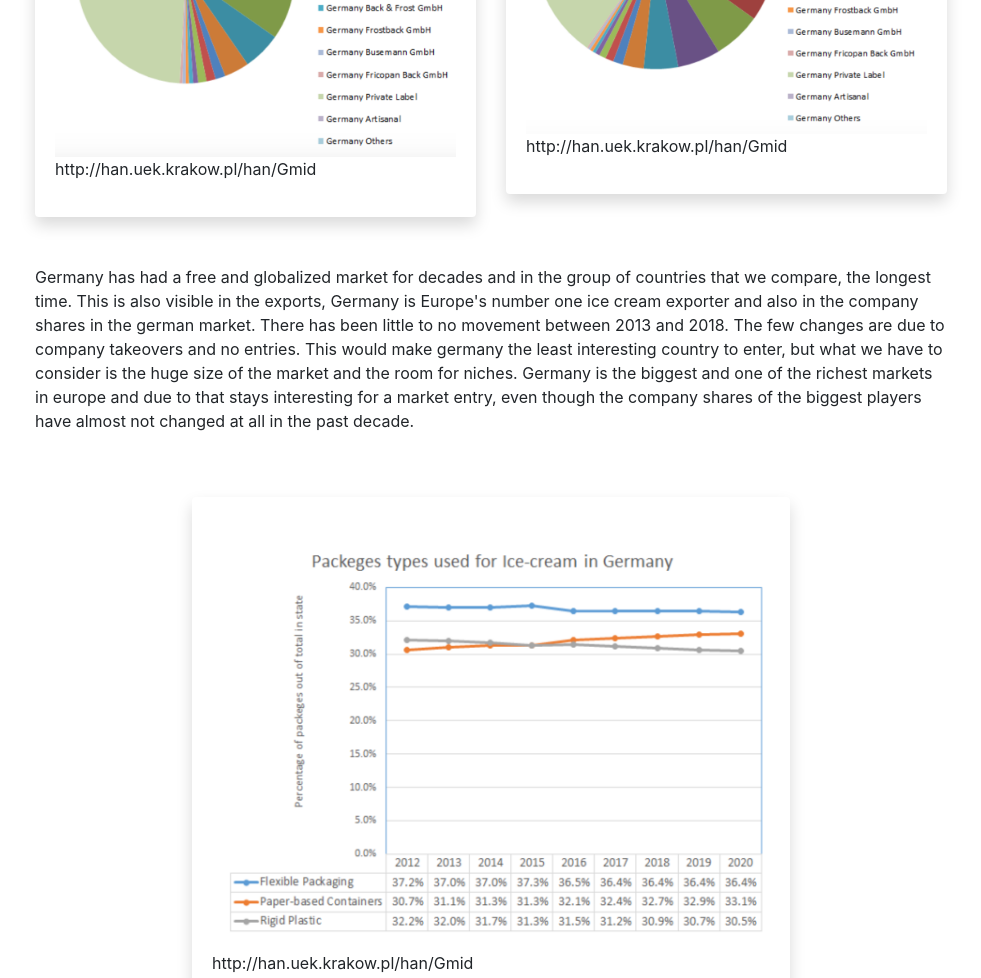
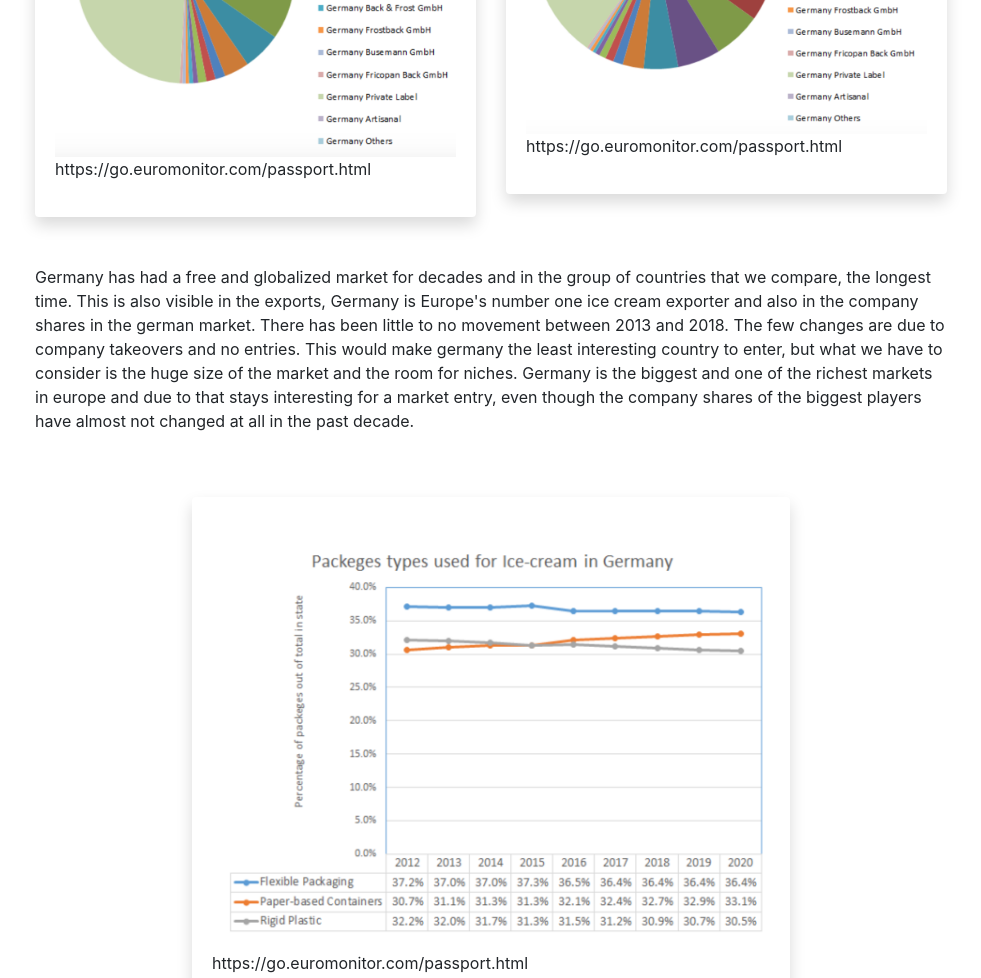
Before and after one commit to pedrofilipefontes/market-analysis-project, a website with bundled scripts: page index.html in a window 1280 px wide. Shown: the part 3640-4618 px from the top of the page, without its empty margins (285-1266 px from the left). Built offline with nearby package versions, Linux system fonts and the light colour scheme; a web font is replaced by a local one.

Commit message:
comments

```diff
--- a/index.html
+++ b/index.html
@@ -298,7 +298,7 @@
           <div class="card-body bg-white shadow rounded">
             <p>Germany 2013</p>
             <img class="img-fluid mt-4" src="img/germany1.png" alt="graph-data">
-            <p>http://han.uek.krakow.pl/han/Gmid</p>
+            <p>https://go.euromonitor.com/passport.html</p>
             <!-- <h4 class="text-dark">Germany 2013</h4>
             <canvas id="germany1"></canvas> -->
 
@@ -308,7 +308,7 @@
           <div class="card-body bg-white shadow rounded">
             <p>Germany 2018</p>
             <img class="img-fluid mt-4" src="img/germany2.png" alt="graph-data">
-            <p>http://han.uek.krakow.pl/han/Gmid</p>
+            <p>https://go.euromonitor.com/passport.html</p>
             <!-- <h4 class="text-dark">Germany 2018</h4>
             <canvas id="germany2"></canvas> -->
           </div>
@@ -337,7 +337,7 @@
         <div class="col-md-8 mt-4">
           <div class="card-body bg-white shadow rounded">
             <img class="img-fluid mt-4 mb-3" src="img/germany3.png" alt="graph-data">
-            <p>http://han.uek.krakow.pl/han/Gmid</p>
+            <p>https://go.euromonitor.com/passport.html</p>
             <!-- <h4 class="text-dark">Germany 2013</h4>
             <canvas id="germany3"></canvas> -->
             <p>In Germany, there is a bigger diversity of packaging types than Poland and Ukraine.This is due to the
@@ -389,7 +389,7 @@
           <div class="card-body bg-white shadow rounded">
             <p>Poland 2013</p>
             <img class="img-fluid mt-4" src="img/poland1.png" alt="graph-data">
-            <p>http://han.uek.krakow.pl/han/Gmid</p>
+            <p>https://go.euromonitor.com/passport.html</p>
             <!-- <h4 class="text-dark">Poland 2013 (%)</h4>
             <canvas id="poland1"></canvas> -->
           </div>
@@ -398,7 +398,7 @@
           <div class="card-body bg-white shadow rounded">
             <p>Poland 2018</p>
             <img class="img-fluid mt-4" src="img/poland2.png" alt="graph-data">
-            <p>http://han.uek.krakow.pl/han/Gmid</p>
+            <p>https://go.euromonitor.com/passport.html</p>
             <!-- <h4 class="text-dark">Poland 2018</h4>
             <canvas id="poland2"></canvas> -->
           </div>
@@ -428,7 +428,7 @@
         <div class="col-md-8 col mt-4">
           <div class="card-body bg-white shadow rounded">
             <img class="img-fluid mt-4 mb-3" src="img/poland3.png" alt="graph-data">
-            <p>http://han.uek.krakow.pl/han/Gmid</p>
+            <p>https://go.euromonitor.com/passport.html</p>
             <!-- <h4 class="text-dark">Poland 2013</h4>
             <canvas id="poland3"></canvas> -->
             <p>The polish situation is similar to the Ukrainian. A large part of the market belongs to flexible
@@ -483,7 +483,7 @@
           <div class="card-body bg-white shadow rounded">
             <p>Ukraine 2013</p>
             <img class="img-fluid mt-4" src="img/ukraine1.png" alt="graph-data">
-            <p>http://han.uek.krakow.pl/han/Gmid</p>
+            <p>https://go.euromonitor.com/passport.html</p>
             <!-- <h4 class="text-dark">Poland 2013 (%)</h4>
               <canvas id="poland1"></canvas> -->
           </div>
@@ -492,7 +492,7 @@
           <div class="card-body bg-white shadow rounded">
             <p>Ukraine 2018</p>
             <img class="img-fluid mt-4" src="img/ukraine2.png" alt="graph-data">
-            <p>http://han.uek.krakow.pl/han/Gmid</p>
+            <p>https://go.euromonitor.com/passport.html</p>
             <!-- <h4 class="text-dark">Poland 2018</h4>
               <canvas id="poland2"></canvas> -->
           </div>
@@ -521,7 +521,7 @@
           <div class="col-8 mt-4">
             <div class="card-body bg-white shadow rounded">
               <img class="img-fluid mt-4 mb-3" src="img/ukraine3.png" alt="graph-data">
-              <p>http://han.uek.krakow.pl/han/Gmid</p>
+              <p>https://go.euromonitor.com/passport.html</p>
               <!-- <h4 class="text-dark">Poland 2013</h4>
               <canvas id="poland3"></canvas> -->
               <p>Ukrainian producers prefer flexible packaging because of the flexibility it offers and it low price.
@@ -568,7 +568,7 @@
             </p>
             <div class="text-center">
               <img class="img-fluid w-50 mt-4" src="img/graph-expend.png" alt="graph-data">
-              <p>http://han.uek.krakow.pl/han/Gmid</p>
+              <p>https://go.euromonitor.com/passport.html</p>
             </div>
           </div>
         </div>
@@ -601,7 +601,7 @@
             </p>
             <div class="text-center">
               <img class="img-fluid w-50 mt-4" src="img/year-tend.png" alt="graph-data">
-              <p>http://han.uek.krakow.pl/han/Gmid</p>
+              <p>https://go.euromonitor.com/passport.html</p>
             </div>
           </div>
         </div>
@@ -630,7 +630,7 @@
             </p>
             <div class="text-center">
               <img class="img-fluid w-50 mt-4" src="img/inflation-graph.png" alt="graph-data">
-              <p>http://han.uek.krakow.pl/han/Gmid</p>
+              <p>https://go.euromonitor.com/passport.html</p>
             </div>
           </div>
         </div>
@@ -663,7 +663,7 @@
             </div>
             <div class="text-center">
               <img class="img-fluid w-50 mt-4" src="img/prod-graph.png" alt="graph-data">
-              <p>http://han.uek.krakow.pl/han/Gmid</p>
+              <p>https://go.euromonitor.com/passport.html</p>
             </div>
           </div>
         </div>
@@ -691,7 +691,7 @@
             </p>
             <div class="text-center">
               <img class="img-fluid w-50 mt-4" src="img/avoid.png" alt="graph-data">
-              <p>http://han.uek.krakow.pl/han/Gmid</p>
+              <p>https://go.euromonitor.com/passport.html</p>
             </div>
           </div>
         </div>
@@ -708,7 +708,7 @@
                   <div class="row">
                     <div class="col-md-6">
                       <img class="img-fluid mt-4" src="img/tariff-rate.png" alt="tariff-data">
-                      <p>http://han.uek.krakow.pl/han/Gmid</p>
+                      <p>https://go.euromonitor.com/passport.html</p>
                     </div>
                     <div class="col-md-6">
                       <p>Tariff rate is so important in our case, because we consider large states and imposed tariffs
```
